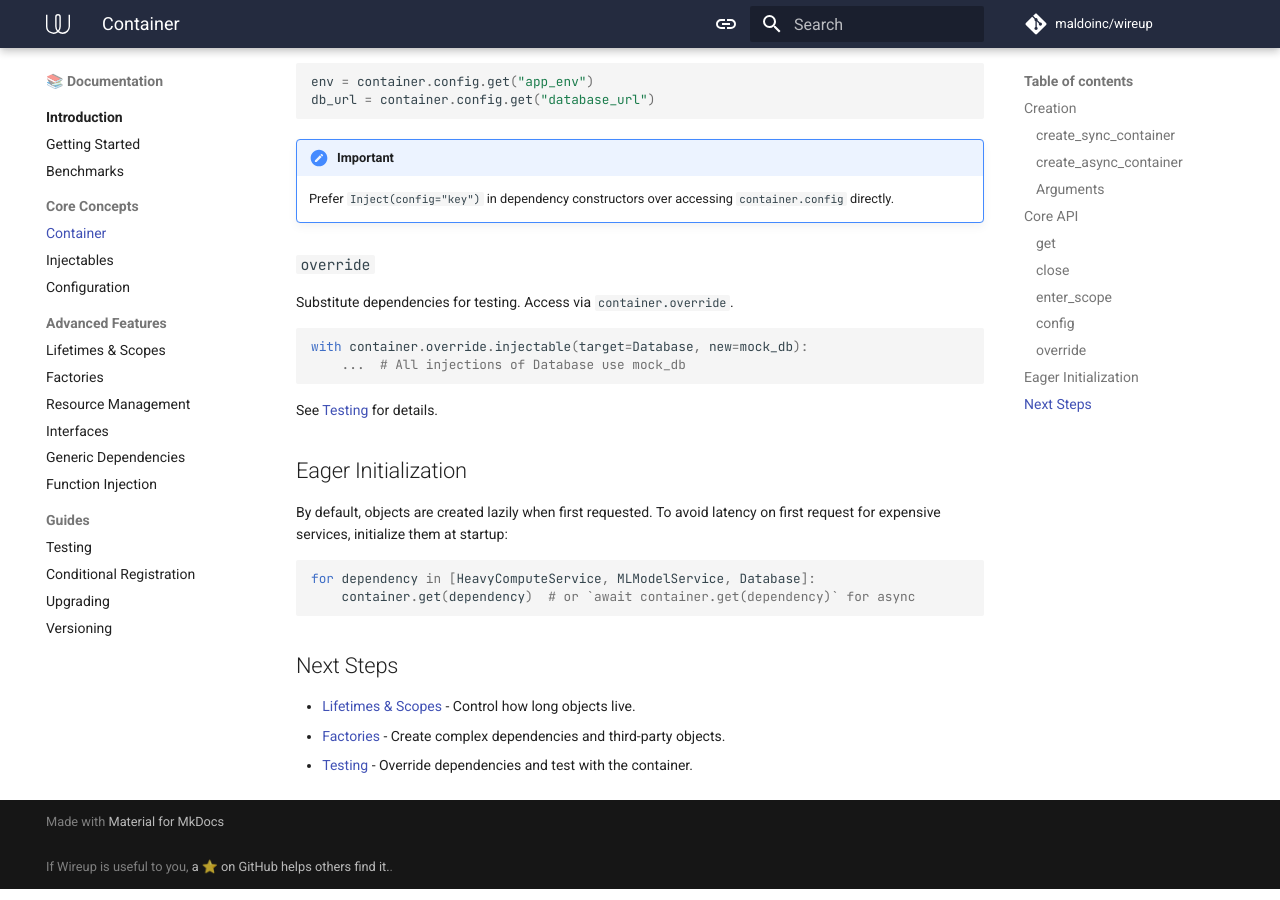
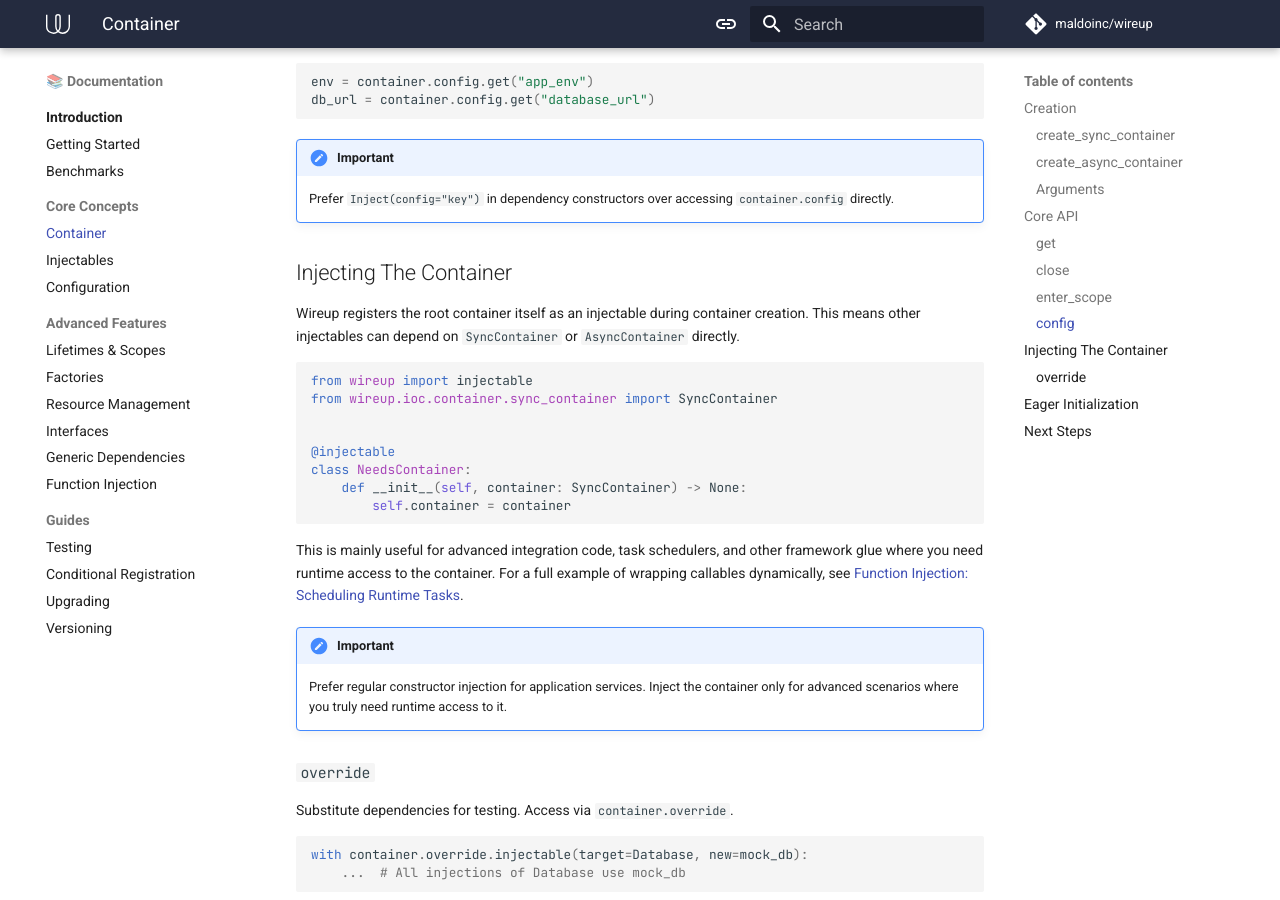
Before and after one commit to maldoinc/wireup, an MkDocs documentation site: the page built from docs/pages/container.md, in a window 1280 px wide and 900 px high, scrolled down 2494 px. Built offline with MkDocs 1.6.1 and Material for MkDocs 9.7.7, drawn with Linux system fonts in a browser that asks for light colours; comment, search, counter and statistics services are not loaded; the version menu is left out; some of the changed text lies outside the part shown.

Commit message:
Allow the container to inject itself. Fixes #114

````diff
--- a/docs/pages/container.md
+++ b/docs/pages/container.md
@@ -129,6 +129,31 @@ db_url = container.config.get("database_url")
 
     Prefer `Inject(config="key")` in dependency constructors over accessing `container.config` directly.
 
+## Injecting The Container
+
+Wireup registers the root container itself as an injectable during container creation. This means other injectables can
+depend on `SyncContainer` or `AsyncContainer` directly.
+
+```python
+from wireup import injectable
+from wireup.ioc.container.sync_container import SyncContainer
+
+
+@injectable
+class NeedsContainer:
+    def __init__(self, container: SyncContainer) -> None:
+        self.container = container
+```
+
+This is mainly useful for advanced integration code, task schedulers, and other framework glue where you need runtime
+access to the container. For a full example of wrapping callables dynamically, see
+[Function Injection: Scheduling Runtime Tasks](function_injection.md#scheduling-runtime-tasks).
+
+!!! important
+
+    Prefer regular constructor injection for application services. Inject the container only for advanced scenarios
+    where you truly need runtime access to it.
+
 ### `override`
 
 Substitute dependencies for testing. Access via `container.override`.
````
Also changed, not shown: other parts of docs/pages/container.md (+1 -1 lines), docs/pages/function_injection.md (+53 -3 lines), readme.md, 2 other files.
